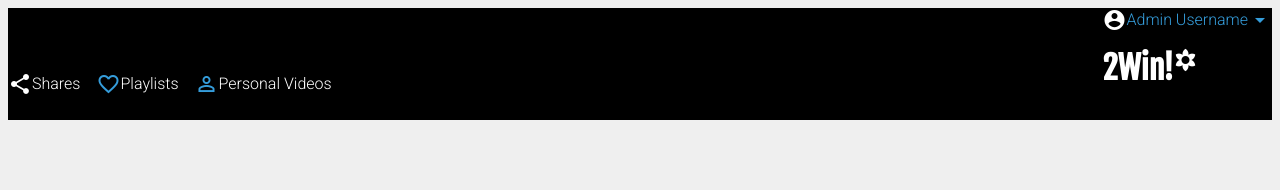
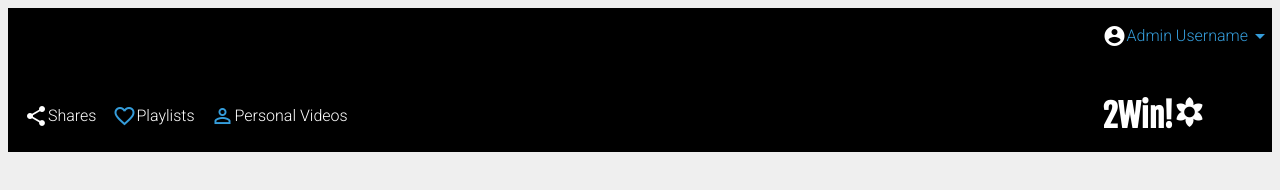
Before and after one commit to sydnerd/static-comp, a plain HTML site: page index.html in a window 1280 px wide. Drawn offline with Linux system fonts and the light colour scheme.

Commit message:
Complete styling for right side of nav bar

```diff
--- a/index.html
+++ b/index.html
@@ -31,9 +31,9 @@
       <h1 class="drop-downs coloredIcon">Admin Username</h1>
       <span class="material-icons coloredIcon">arrow_drop_down</span>
     </div>
-    <div class="nav-icons">
+    <div class="nav-icons right-logo">
       <h1 class="company-logo">2Win!</h1>
-      <span class="material-icons">filter_vintage</span>
+      <span class="material-icons flower">filter_vintage</span>
     </div>
   </section>
 </nav>
--- a/styles.css
+++ b/styles.css
@@ -1,4 +1,4 @@
-*{
+* {
   color: rgba(255, 255, 255, 1);
 }
 
@@ -15,11 +15,9 @@ nav {
 }
 
 .company-logo {
-  margin-top: 0;
-  /* margin-bottom: 0 */
+  margin-bottom: .5em;
   font-family: 'Fjalla One', sans-serif;
   font-size: 2em;
-
 }
 
 .drop-downs {
@@ -39,10 +37,25 @@ nav {
 .username {
   display: flex;
 }
+
 .left-nav {
-  margin-top:4em;
+  margin-top: 6em;
+  margin-left: 1em;
+}
+
+.username {
+  margin-top: 1em;
 }
 
 body {
   background-color: #EFEFEF;
 }
+
+.right-logo {
+  padding-bottom: 0;
+}
+
+.flower {
+  margin-top: 1em;
+  font-size: 2em;
+}
```
